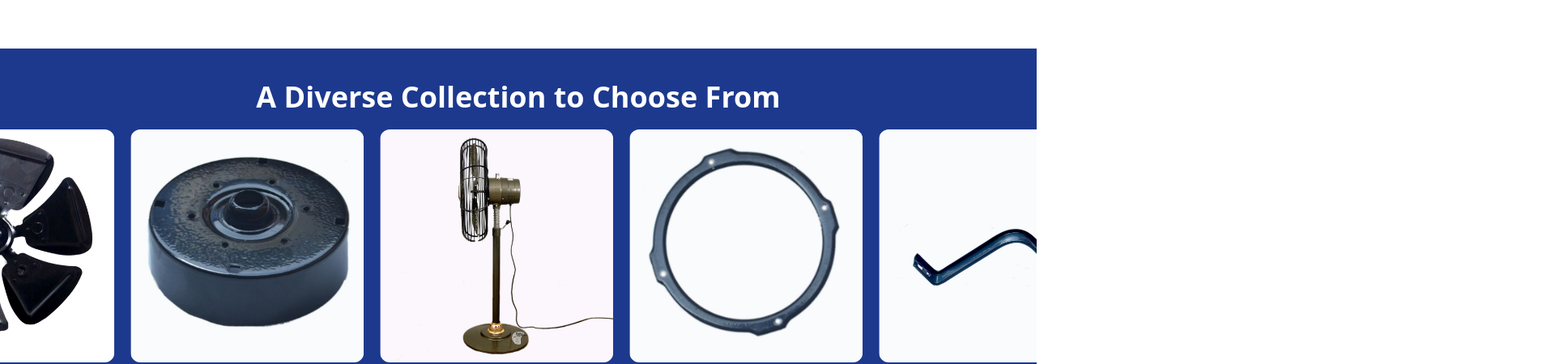
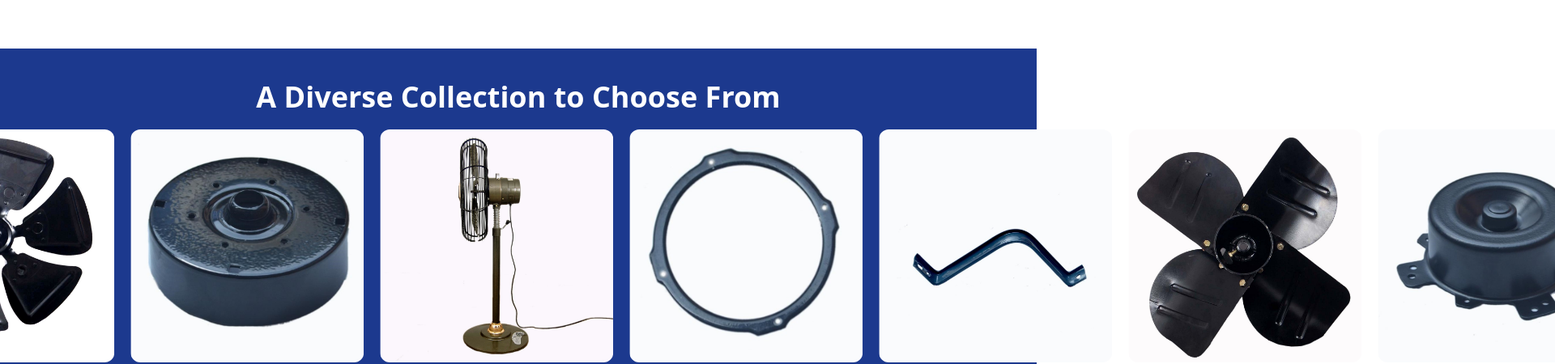
Before and after one commit to RiyaMehta16/indotech, a React (Vite) app: page / in a window 1280 px wide. Shown: the part 650-1100 px from the top of the page at 81% size, 1920 px wide, since content can reach past the window. Built offline with nearby package versions, Linux system fonts and the light colour scheme.

Commit message:
x-overflow

```diff
--- a/src/components/sections/ProductsParallax.jsx
+++ b/src/components/sections/ProductsParallax.jsx
@@ -54,7 +54,7 @@ export const ProductsParallax = ({ products }) => {
       </div>
       <div
         ref={ref}
-        className=" min-h-full mb-60 antialiased relative flex flex-col self-auto [perspective:1000px] [transform-style:preserve-3d] z-0 overflow-x-hidden"
+        className=" min-h-full mb-60 antialiased relative flex flex-col self-auto [perspective:1000px] [transform-style:preserve-3d] z-0 max-sm:overflow-x-hidden"
       >
         <motion.div
           className="max-sm:flex hidden flex-col items-center justify-center"
```
